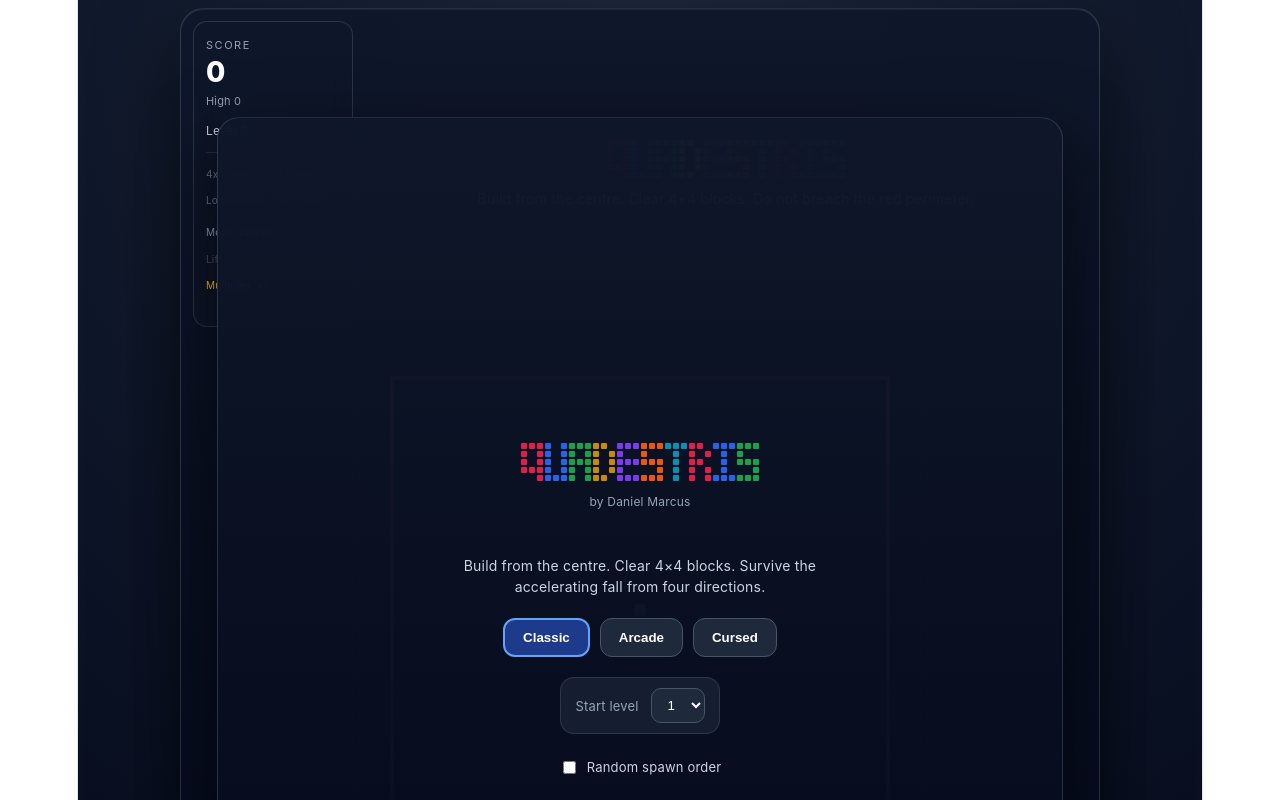
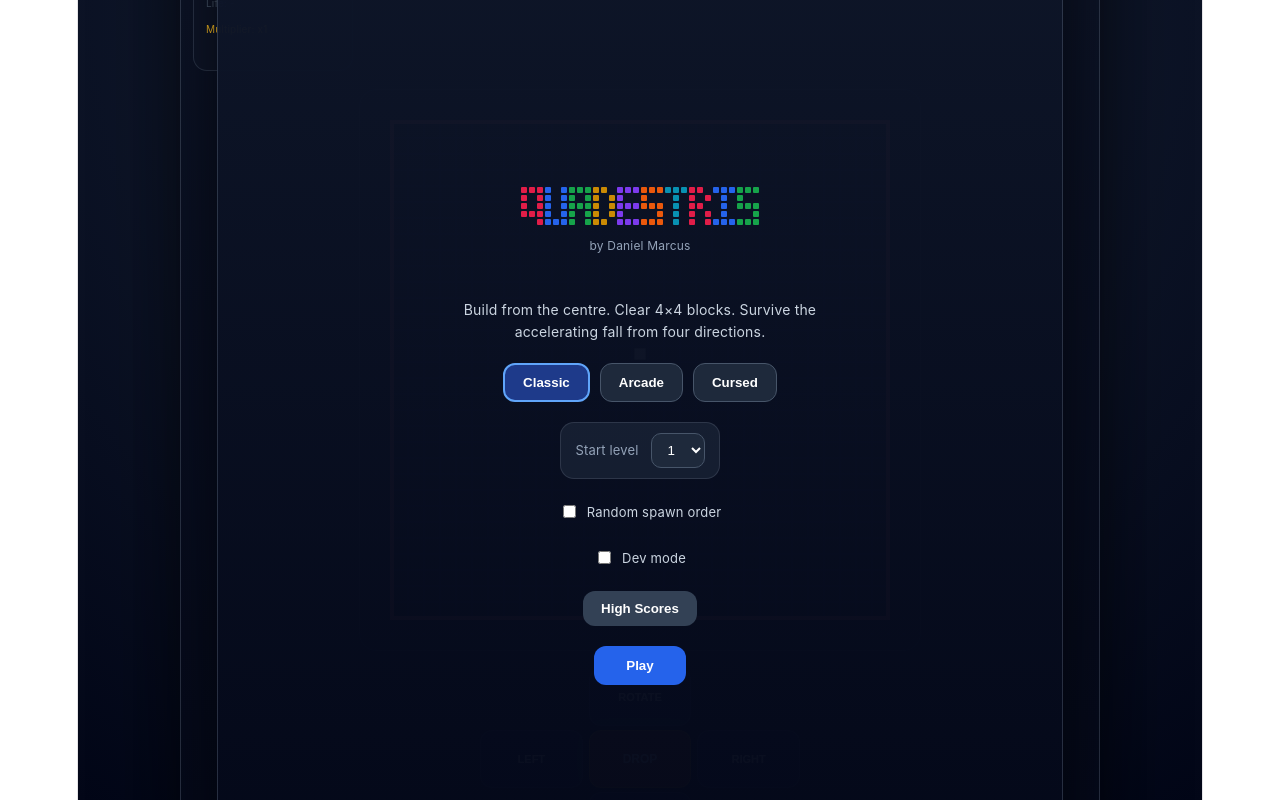
Before and after one commit to danielmarcus1234-max/Quadestris, a React (Vite) app: page / in a window 1280 px wide. Shown: the top 800 px of the page. Built offline with nearby package versions, Linux system fonts and the light colour scheme.

Commit message:
sfx and little fixes

```diff
--- a/src/App.jsx
+++ b/src/App.jsx
@@ -1483,6 +1483,9 @@ export default function FourDirectionTetris() {
   useEffect(() => {
     const onKey = e => {
       const key = e.key.toLowerCase();
+      if ([" ", "arrowup", "arrowdown", "arrowleft", "arrowright"].includes(key)) {
+        e.preventDefault();
+      }
 
       if (devMode && screen === "playing" && (gameMode === "arcade" || gameMode === "cursed")) {
         if (key === "2") spawnDebugPowerUp("multiplier2");
@@ -1784,7 +1787,7 @@ export default function FourDirectionTetris() {
   const padLabels = getPadLabels();
 
   return (
-    <div style={{ minHeight:'100vh', color:'white', display:'flex', alignItems:'center', justifyContent:'center', padding:'8px', width:'100%', maxWidth:'100vw', overflowX:'hidden', background:'radial-gradient(circle at top, #1e293b 0%, #0f172a 42%, #020617 100%)', fontFamily:'Inter, ui-sans-serif, system-ui, -apple-system, BlinkMacSystemFont, Segoe UI, sans-serif', boxSizing:'border-box' }}>
+    <div style={{ minHeight:'100vh', height:'100vh', color:'white', display:'flex', alignItems:'center', justifyContent:'center', padding:'8px', width:'100%', maxWidth:'100vw', overflow:'hidden', overscrollBehavior:'none', background:'radial-gradient(circle at top, #1e293b 0%, #0f172a 42%, #020617 100%)', fontFamily:'Inter, ui-sans-serif, system-ui, -apple-system, BlinkMacSystemFont, Segoe UI, sans-serif', boxSizing:'border-box' }}>
       <div style={{ margin:'0 auto', width:'100%', maxWidth:'920px', background:'linear-gradient(180deg, rgba(15,23,42,0.96), rgba(2,6,23,0.98))', border:'1px solid rgba(148,163,184,0.25)', borderRadius:'24px', padding:'12px', boxShadow:'0 30px 80px rgba(0,0,0,0.55), inset 0 1px 0 rgba(255,255,255,0.06)', boxSizing:'border-box' }}>
         <div style={{ display:'grid', gap:'18px', position:'relative' }}>
           <div style={{ display:'grid', gridTemplateColumns:'minmax(120px, 160px) minmax(0, 1fr)', alignItems:'center', gap:'12px' }}>
```
Also changed, not shown: 1 other file (tests, documents, lock files or other folders).
